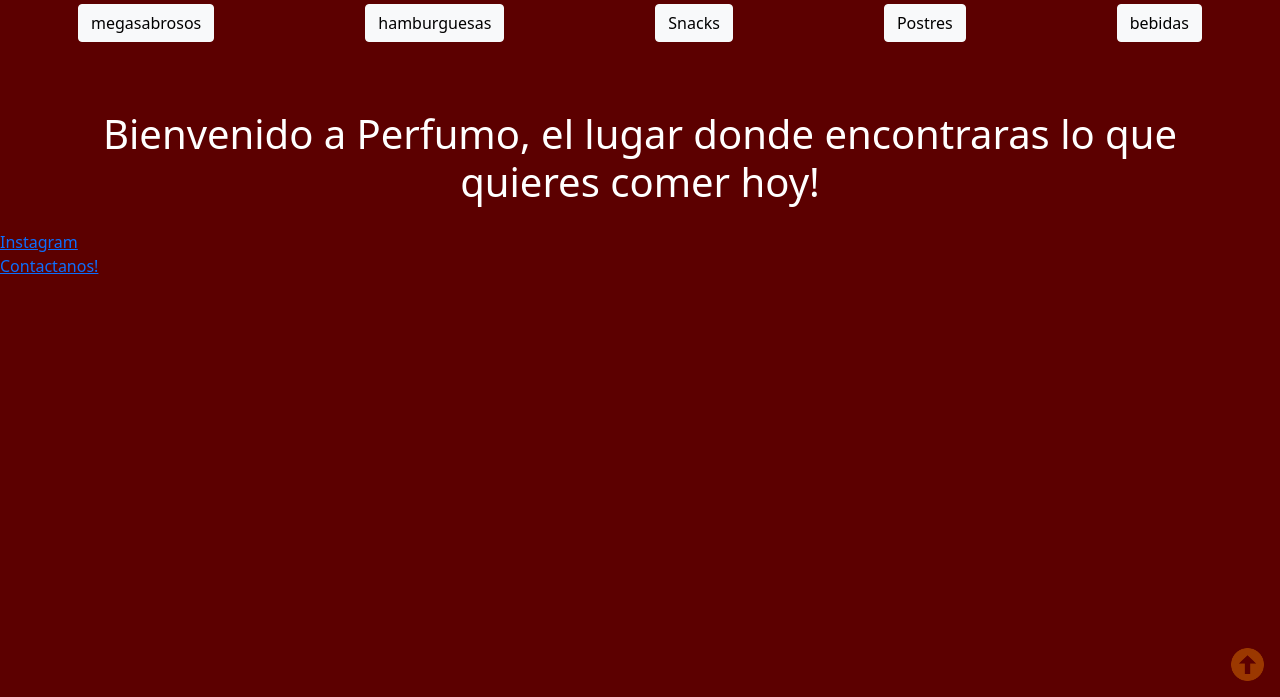
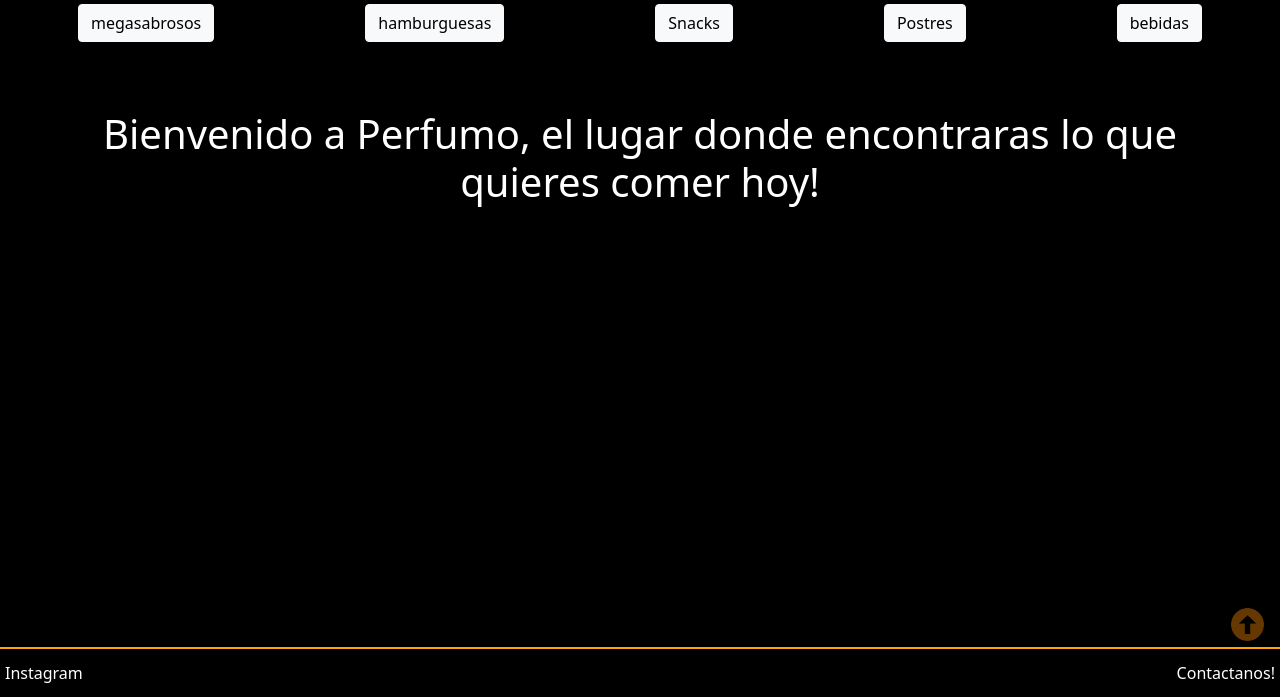
Before and after one commit to Brianva7/IntegradorJs-Coder, a plain HTML site: page index.html in a window 1280 px wide. Shown: the part 103-800 px from the top of the page. Drawn offline with nearby package versions, Linux system fonts and the light colour scheme; some packages are replaced by stand-ins of ours; files that its build step writes are made by us from their sources; a script that the page names is missing.

Commit message:
Update style.scss

```diff
--- a/scss/style.scss
+++ b/scss/style.scss
@@ -3,10 +3,28 @@
   padding: 0;
   box-sizing: border-box;
 }
+a {
+  text-decoration: none;
+  color: white;
+}
+body {
+  background-color: rgb(0, 0, 0);
+  color: white;
+  padding-bottom: 50px;
+}
 
-body {
-  background-color: rgb(92, 0, 0);
-  color: white;
+footer {
+  display: flex;
+  justify-content: space-between;
+  position: fixed;
+  bottom: 0;
+  height: 50px;
+  width: 100%;
+  text-align: center;
+  background-color: black;
+  border-top: 2px solid orange;
+  align-items: center;
+  padding: 5px;
 }
 
 .card-img-top {
@@ -21,7 +39,7 @@ body {
 
 .goTopButton {
   position: fixed;
-  bottom: 15px;
+  bottom: 55px;
   right: 15px;
   opacity: 0.4;
   &:hover {
```
